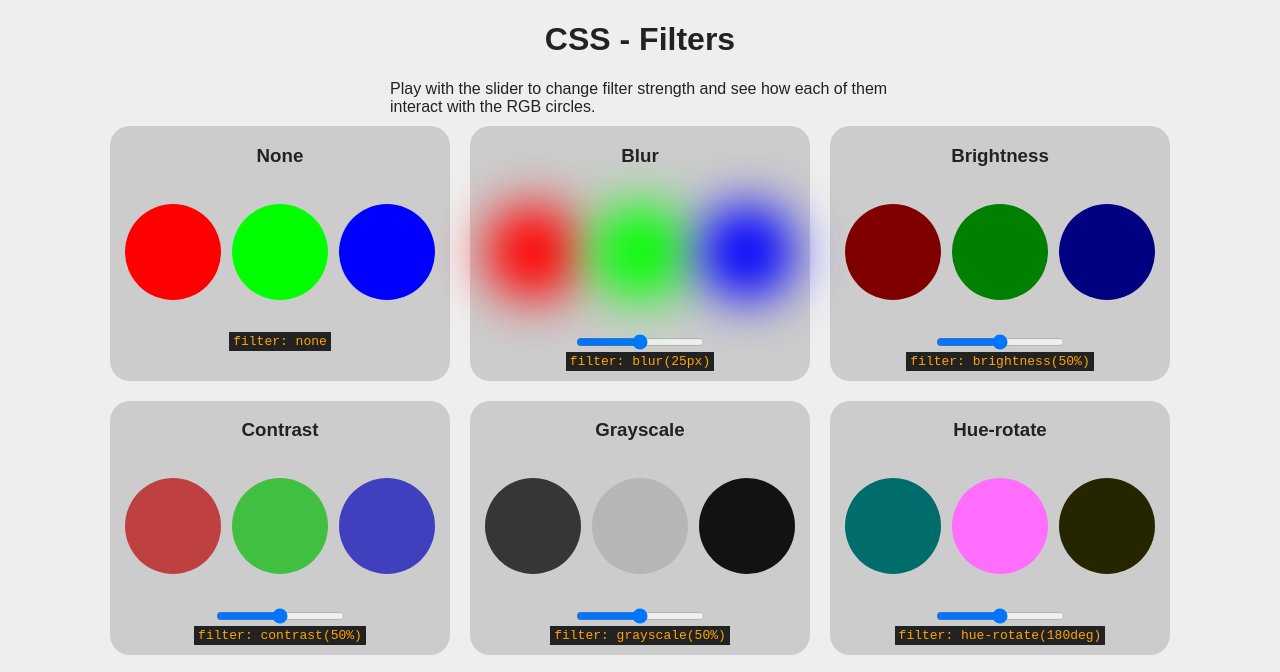
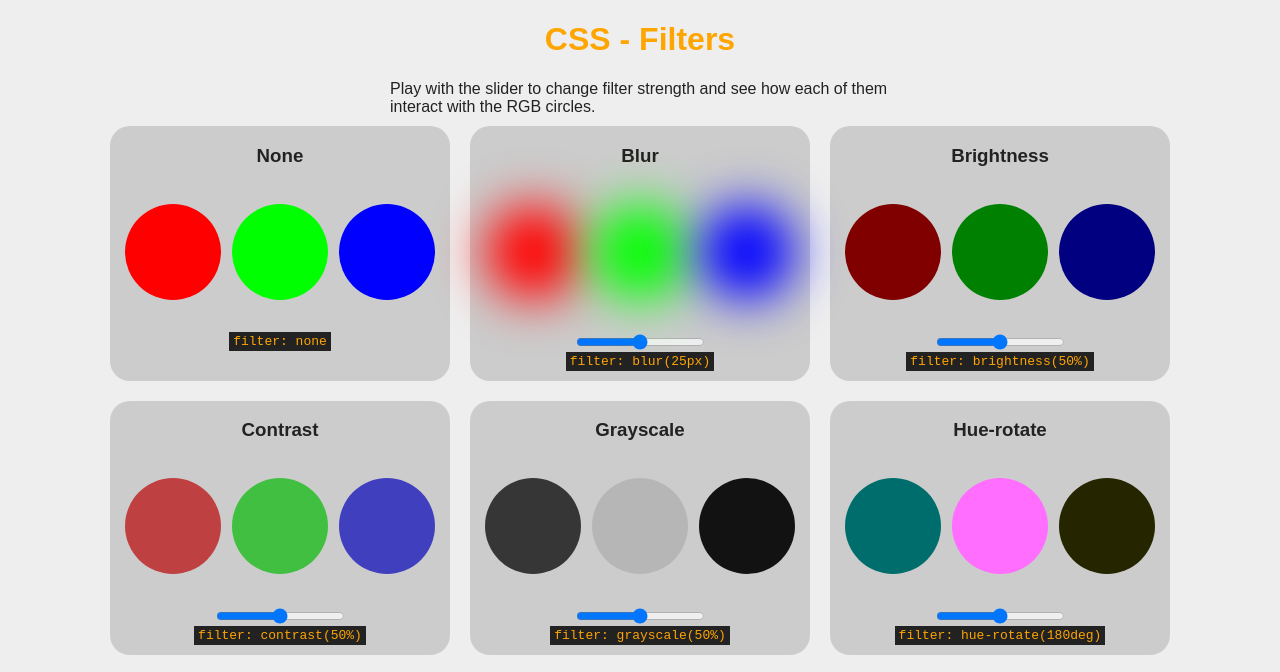
Before and after one commit to MichaelMelena/css-filters, a plain HTML site: page src/index.html in a window 1280 px wide. Shown: the top 672 px of the page. Drawn offline with Linux system fonts and the light colour scheme.

Commit message:
updated h1 color

```diff
--- a/src/css/style.css
+++ b/src/css/style.css
@@ -13,16 +13,21 @@ body {
   height: 100vh;
 }
 
-h1, h2 {
-    text-align: center;
+h1,
+h2 {
+  text-align: center;
 }
 
-p{
+h1 {
+  color: #ffa500;
+}
+
+p {
   max-width: 500px;
   margin: auto;
 }
 
-code{
+code {
   color: #ffa500;
   background-color: #222;
   padding: 2px 4px;
@@ -33,12 +38,11 @@ code{
   flex-wrap: wrap;
   justify-content: center;
 }
-.shadow-controls{
-
+.shadow-controls {
   display: flex;
   flex-direction: column;
   align-items: flex-end;
-  justify-items: center
+  justify-items: center;
 }
 
 .example {
@@ -51,6 +55,6 @@ code{
   padding-bottom: 10px;
 }
 
-.example > h3{
-    margin-bottom: 5px;
+.example > h3 {
+  margin-bottom: 5px;
 }
```
